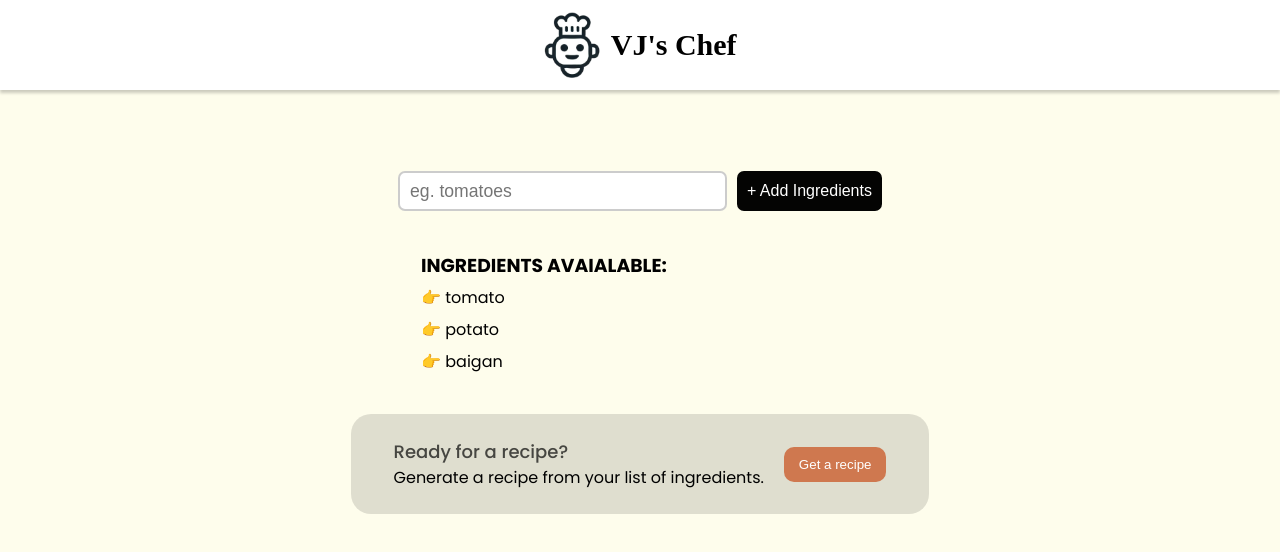
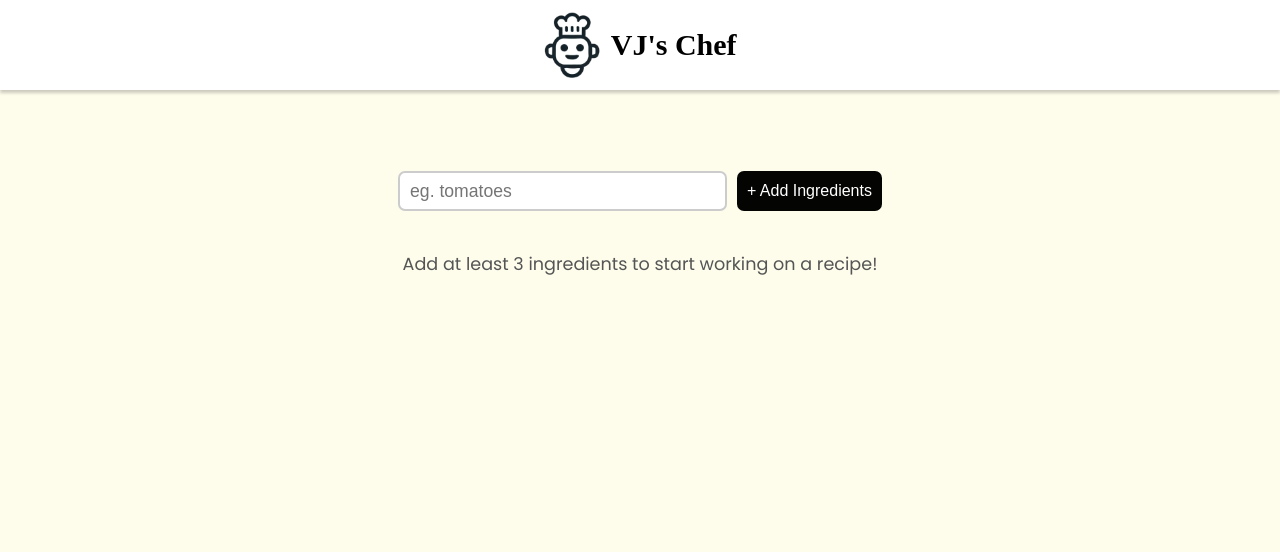
Before and after one commit to vjaykrsna/vjs-chef, a React (Vite) app: page / in a window 1280 px wide. Shown: the top 552 px of the page. Built offline with nearby package versions, Linux system fonts and the light colour scheme.

Commit message:
removed default ingredients added for testing

```diff
--- a/src/components/App.jsx
+++ b/src/components/App.jsx
@@ -5,7 +5,7 @@ import CreateRecipe from "./CreateRecipe"
 import RecipeSection from "./RecipeSection"
 
 export default function App() {
-    const [ingredients, setIngredients] = useState(["tomato", "potato", "baigan"]);
+    const [ingredients, setIngredients] = useState([]);
 
     const [recipe, setRecipe] = useState([false, ""]);
     const [isLoadingRecipe, setIsLoadingRecipe] = useState(false);
```
